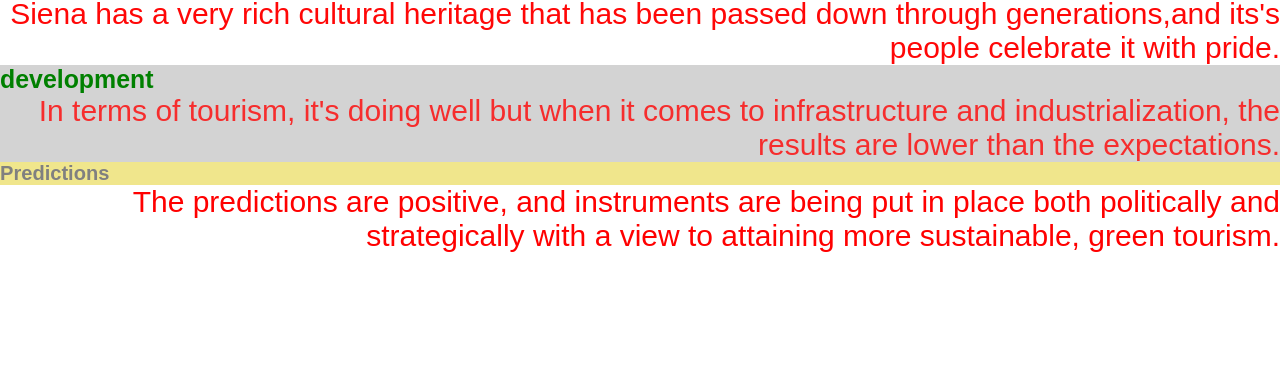
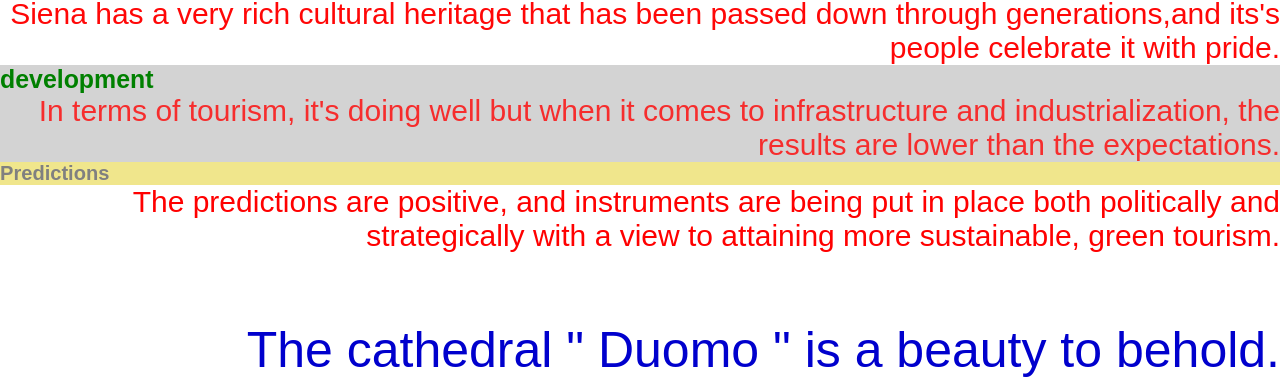
Before and after one commit to Iamfo/Intro-css, a plain HTML site: page index.html in a window 1280 px wide. Shown: the part 651-1030 px from the top of the page. Before the commit the page ends 904 px from the top, so only its background shows below. Drawn offline with Linux system fonts and the light colour scheme.

Commit message:
added in css the specificity rule

```diff
--- a/index.html
+++ b/index.html
@@ -33,15 +33,21 @@
             </div>
             <div class="item-culture">
                 <h4>Culture</h4>
-            <p>Siena has a very rich cultural heritage that has been passed down through generations,and its's people celebrate it with pride.</p>
+                <p>Siena has a very rich cultural heritage that has been passed down through generations,and its's
+                    people celebrate it with pride.</p>
             </div>
             <div Class="item-development" id="development">
                 <h5>development</h5>
-            <p>In terms of tourism, it's doing well but when it comes to infrastructure and industrialization, the results are lower than the expectations.</p>
+                <p>In terms of tourism, it's doing well but when it comes to infrastructure and industrialization, the
+                    results are lower than the expectations.</p>
             </div>
             <div class="item-predictions">
                 <h6>Predictions</h6>
-            <p>The predictions are positive, and instruments are being put in place both politically and strategically with a view to attaining more sustainable, green tourism.</p>
+                <p>The predictions are positive, and instruments are being put in place both politically and
+                    strategically with a view to attaining more sustainable, green tourism.</p>
+            </div><br><br>
+            <div class="note">
+                <p class="duomo" id="cathedral">The cathedral " Duomo " is a beauty to behold.</p>
             </div>
     </main>
 </body>
--- a/style.css
+++ b/style.css
@@ -106,3 +106,16 @@
     background-color: khaki;
 }
 /* Assegnazione multipla end */
+
+#cathedral {                      /* Specifità */
+    color: mediumblue;
+    font-size: 50px;          /* il più forte vince */
+}
+.duomo{
+    color: darkslateblue;
+    font-size: 70px;
+}
+.note p{
+    color: magenta;
+    font-size: 90px;
+}                                 /* Specifità end */
```
Lines whose indentation alone changed are shown as unchanged.
